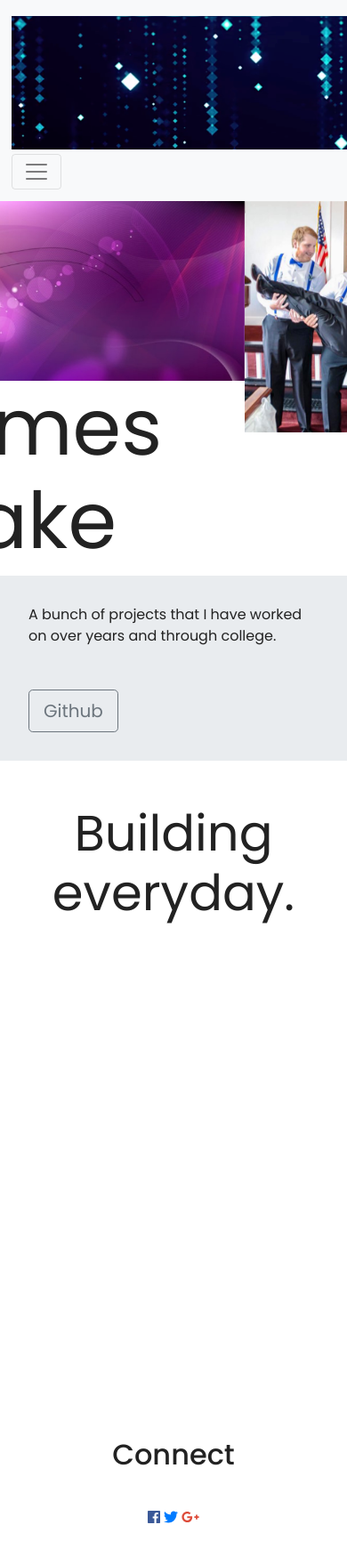
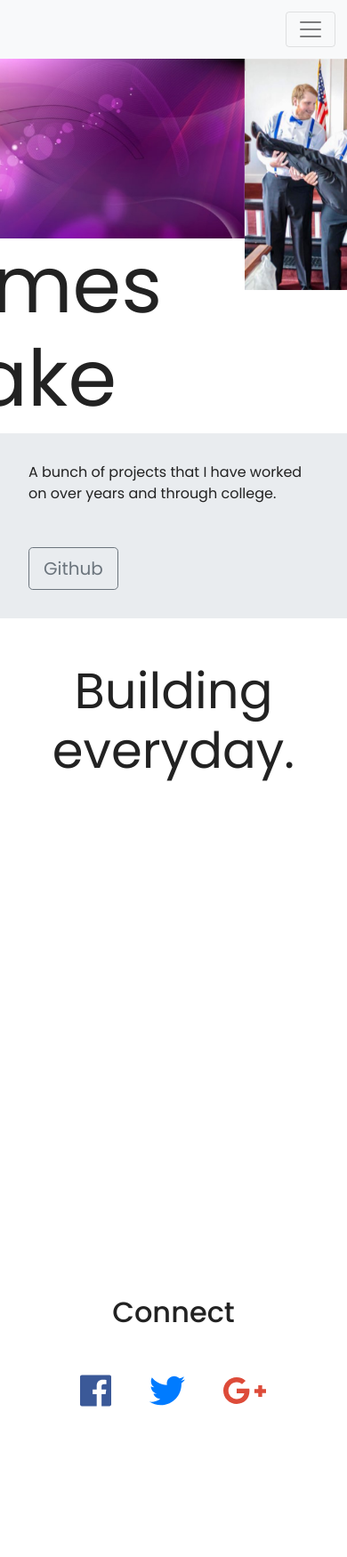
Before and after one commit to JamesB2018/BootstrapSite, a plain HTML site: page index.html in a window 390 px wide. Shown: the whole page at 89% size. After the commit the page ends 1674 px from the top, so only its background shows below. Drawn offline with nearby package versions, Linux system fonts and the light colour scheme.

Commit message:
changed size and look of social links

```diff
--- a/index.html
+++ b/index.html
@@ -16,7 +16,7 @@
 <!-- navigation -->
 <nav class="navbar navbar-expand-md navbar-light bg-light sticky-top" >
     <div class ="container-fluid">
-        <a class="navbar-brand" href="#"><img src ="img/logo3.png"></a>
+        <a class="navbar-brand" href="#"><img src =></a>
         <button class="navbar-toggler" type="button" data-toggle="collapse"
                 data-target="#navbarResponsive">
             <span class="navbar-toggler-icon"></span>
--- a/style.css
+++ b/style.css
@@ -37,6 +37,10 @@ html, body {
     text-shadow: 1px 1px 1px 10px #000;
 
 }
+.carousel-caption .btn {
+    font-size: 95%;
+    padding: 8px 14px;
+}
 .btn-primary {
     background-color: #6648b1 ;
     border: 1px solid #563d7c;
@@ -58,7 +62,16 @@ html, body {
 .fa-google-plus-g {
     color: #dd4b39;
 }
+.fa-facebook:hover,
+.fa-google-plus-g:hover {
+    color: #d5d5d5;
+}
+
 @media (max-width: 992px) {
+    .social a {
+        font-size: 4em;
+        padding: 2rem;
+    }
 
 }
 @media (max-width: 768px) {
@@ -66,6 +79,10 @@ html, body {
 }
 @media (max-width: 576px) {
 
+}
+.social a {
+    font-size: 2.5em;
+    padding: 1.2rem;
 }
 
 .carousel-item {
```
